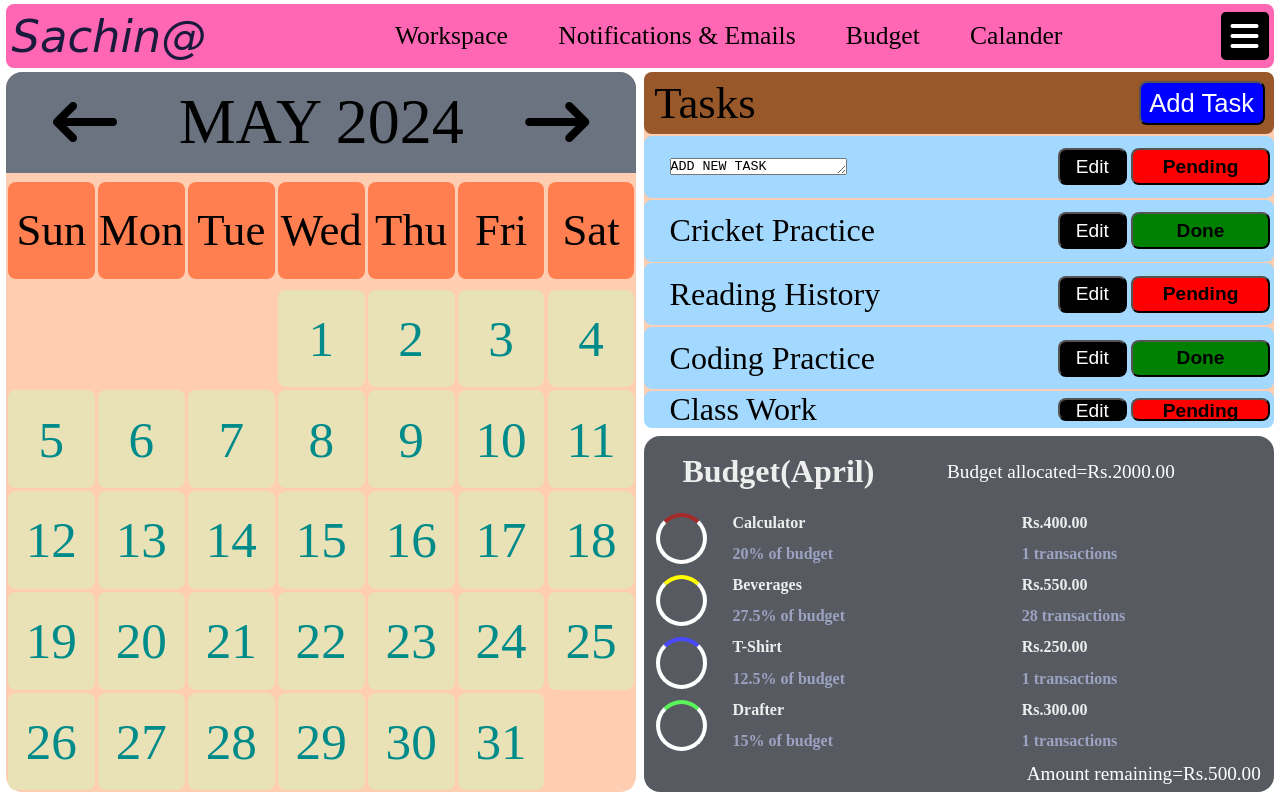
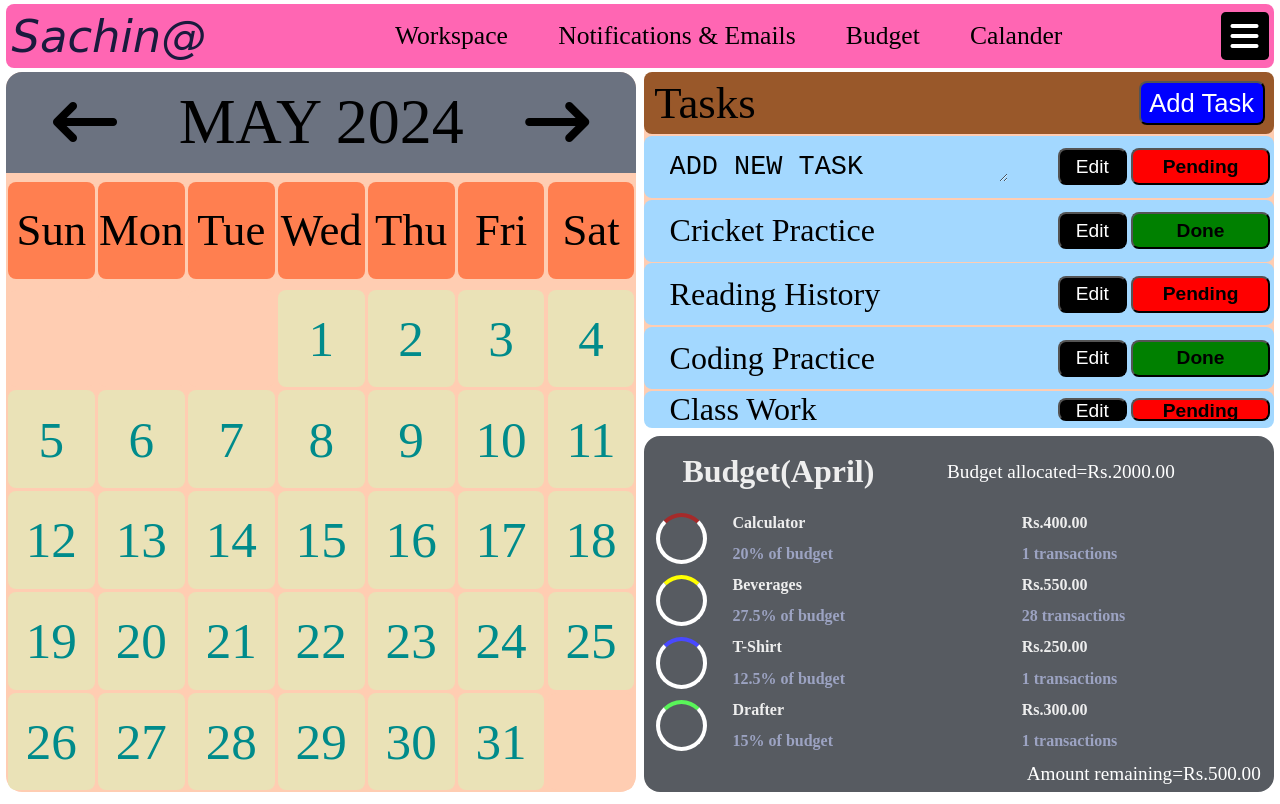
Before and after one commit to tetarwalsachinkumar/E_cell-WMO-Project, a plain HTML site: page index.html in a window 1280 px wide. Both pictures are taken after a click on the button "Add Task". Drawn offline with Linux system fonts and the light colour scheme.

Commit message:
style given to textarea for adding new work

```diff
--- a/style.css
+++ b/style.css
@@ -207,6 +207,11 @@ body{
 .unseen{
     display: none;
 }
+.newtask{
+    background-color: #a3d8ff;
+    border-style: none;
+    font-size: 2.1vw;
+}
 
 
 /* style for budget box */
```
